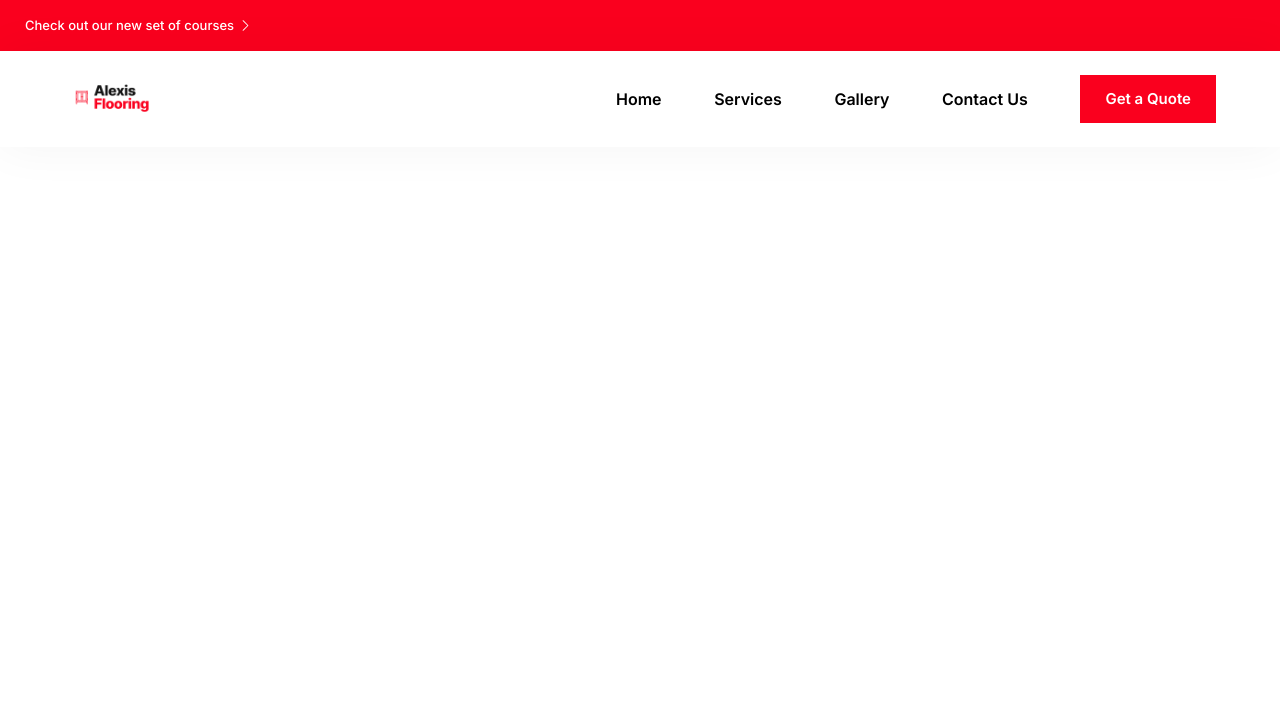
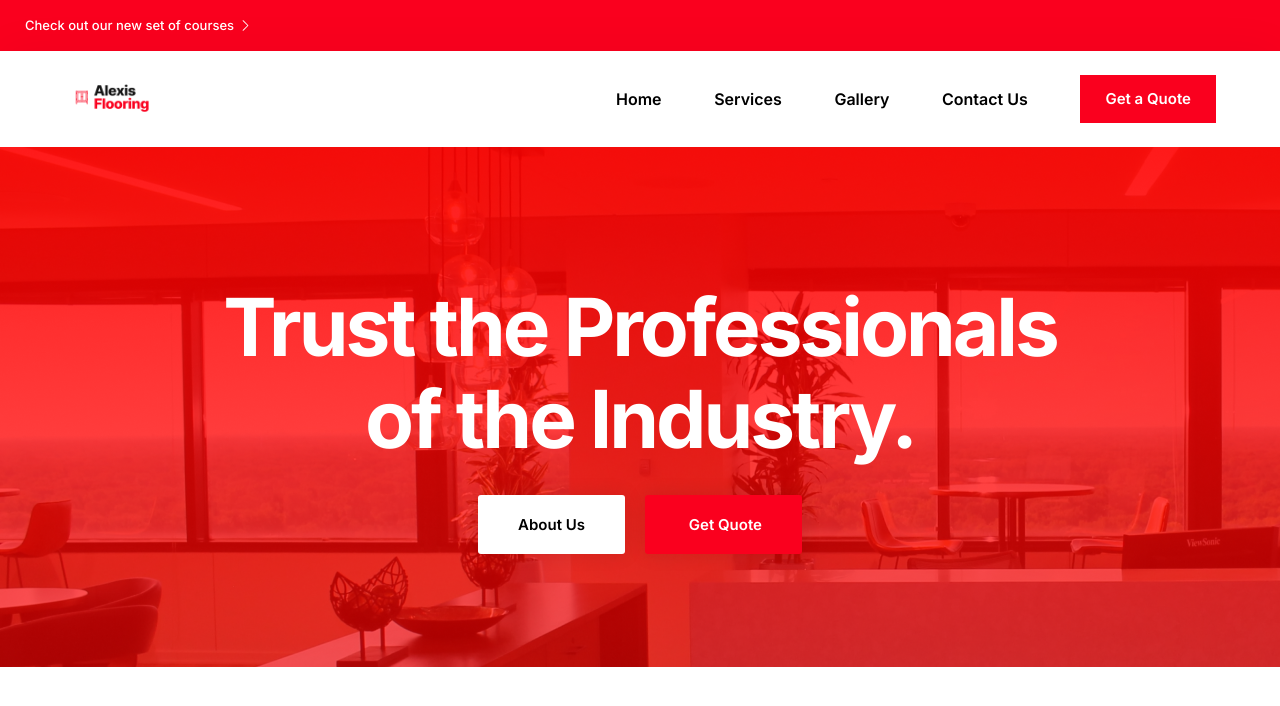
Before and after one commit to LeonChisum/Flooring-company---87-Lux, a Next.js app: page / in a window 1280 px wide. Shown: the top 706 px of the page. Built offline with nearby package versions, Linux system fonts and the light colour scheme.

Commit message:
Made Navbar and Header

```diff
--- a/components/AllComponents.js
+++ /dev/null
@@ -1,5 +0,0 @@
-// Import all the components
-import Navbar from './Navbar.js'
-
-// Export all the components
-export default Navbar;
--- /dev/null
+++ b/components/Header.js
@@ -0,0 +1,27 @@
+import React from 'react'
+import "../styles/style.scss"
+
+import Link from 'next/link'
+
+const Header = () => {
+  return (
+    <div className="header">
+        <div className="header__container">
+          <h1>Trust the Professionals of the Industry.</h1>
+          <div>
+            <Link href="/aboutus">
+              <a  className="header__white__btn">
+                About Us
+              </a>
+            </Link>
+            <Link href="/getaquote">
+              <a  className="header__red__btn">       Get Quote
+              </a>
+            </Link>
+          </div>
+        </div>
+    </div>
+  )
+}
+
+export default Header
--- a/components/Navbar.js
+++ b/components/Navbar.js
@@ -1,7 +1,7 @@
 import React from 'react'
 import Link from 'next/link'
 
-import {BsChevronRight} from 'react-icons/bs'
+import { BsChevronRight } from 'react-icons/bs'
 
 import "../styles/style.scss"
 
@@ -27,10 +27,10 @@ const Navbar = () => {
            <Link href="/gallery">
             <a className="nav__link">Gallery</a>
            </Link>
-           <Link href="/contact-us">
+           <Link href="/contactus">
             <a className="nav__link">Contact Us</a>
            </Link>
-           <Link href="/get-a-quote">
+           <Link href="/getaquote">
              <a
              className="nav__link button__red">Get a Quote</a>
            </Link>
--- a/package.json
+++ b/package.json
@@ -3,6 +3,7 @@
   "version": "0.1.0",
   "private": true,
   "scripts": {
+    "format": "prettier --write \"{,!(.next)/**/}*.{js, jsx}\"",
     "dev": "next dev",
     "build": "next build",
     "start": "next start"
--- a/pages/index.js
+++ b/pages/index.js
@@ -1,11 +1,17 @@
 import Head from 'next/head'
 
-import Navbar from '../components/AllComponents.js'
+import Navbar from '../components/Navbar.js'
+import Header from '../components/Header.js'
+
+import "../styles/style.scss"
 
 export default function Home() {
   return (
     <div>
       <Navbar/>
+      <div className="container">
+        <Header/>
+      </div>
     </div>
   )
 }
--- a/styles/_config.scss
+++ b/styles/_config.scss
@@ -2,7 +2,7 @@
   margin: 0;
   padding: 0;
   box-sizing: border-box;
-  font-family:$font;
+  font-family:$primary_font;
 }
 
 body {
--- a/styles/_fonts.scss
+++ b/styles/_fonts.scss
@@ -1,2 +1,4 @@
 // Google fonts link
 @import url('https://fonts.googleapis.com/css2?family=Inter:wght@100;200;300;400;500;600;700;800;900&display=swap');
+
+@import url('https://fonts.googleapis.com/css2?family=Oswald:wght@200;300;400;500;600;700&display=swap');
--- a/styles/_utilities.scss
+++ b/styles/_utilities.scss
@@ -1,2 +1,3 @@
 // Add your variables
-$font:"Inter";
+$primary_font:"Inter";
+$secondary_font:"Oswald";
--- a/styles/style.scss
+++ b/styles/style.scss
@@ -4,6 +4,11 @@
 @import "config";
 @import "buttons";
 @import "animation";
+
+.container{
+  width:100%;
+  margin:0 auto;
+}
 
 // Navbar
 .nav__container {
@@ -67,6 +72,58 @@
   font-size:15px;
 }
 
+// Header
+.header {
+  font-family: $primary_font;
+  height: 65vh;
+  display: flex;
+  flex-direction: column;
+  align-items: center;
+  justify-content: center;
+  background:url("/headerBg.png")
+}
+
+.header__container{
+  text-align:center;
+}
+
+.header__container > h1{
+  font-family:$primary_font;
+  font-weight:700;
+  color:white;
+  font-size:80px;
+  letter-spacing:-1px;
+  width:70%;
+  margin:0 auto;
+  letter-spacing:-3px;
+}
+
+.header__container > div {
+  padding-top:50px;
+}
+
+.header__white__btn{
+  background:white;
+  padding:20px 40px;
+  color:black;
+  font-weight:600;
+  border-radius:3px;
+  margin-right:20px;
+  box-shadow:0px 0px 20px rgba(0,0,0,0.1);
+  font-size:15px;
+}
+
+.header__red__btn{
+  background:rgb(250, 0, 30);
+  padding:20px 40px;
+  color:white;
+  font-weight:600;
+  border-radius:3px;
+  box-shadow:0px 0px 20px rgba(0,0,0,0.1);
+  font-size:15px;
+
+}
+
 // ------------- Code --------------
 
 // Responsive Code
```
Also changed, not shown: public/headerBg.png (added), 1 other file (tests, documents, lock files or other folders).
